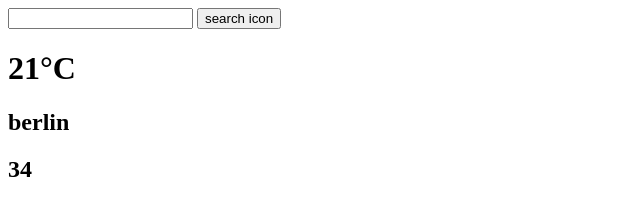
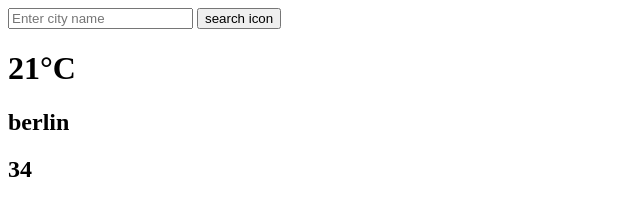
Before and after one commit to nguyensieu-gmer/weather-app, a website built with webpack: page src/template.html in a window 1280 px wide. Shown: the full height of the page, 0-640 px from the left. Built offline with nearby package versions, Linux system fonts and the light colour scheme.

Commit message:
Add placeholder

```diff
--- a/src/template.html
+++ b/src/template.html
@@ -7,7 +7,7 @@
   </head>
   <body>
     <div class="search">
-      <input type="text" name="" id="input_city" />
+      <input type="text" placeholder="Enter city name" id="input_city" />
       <button id="search_btn">search icon</button>
     </div>
     <div class="weather">
```
Also changed, not shown: src/images/clear.png (added), src/images/clouds.png (added), src/images/drizzle.png (added), src/images/humidity.png (added), src/images/mist.png (added), src/images/rain.png (added), src/images/search.png (added), src/images/snow.png (added), src/images/wind.png (added).
